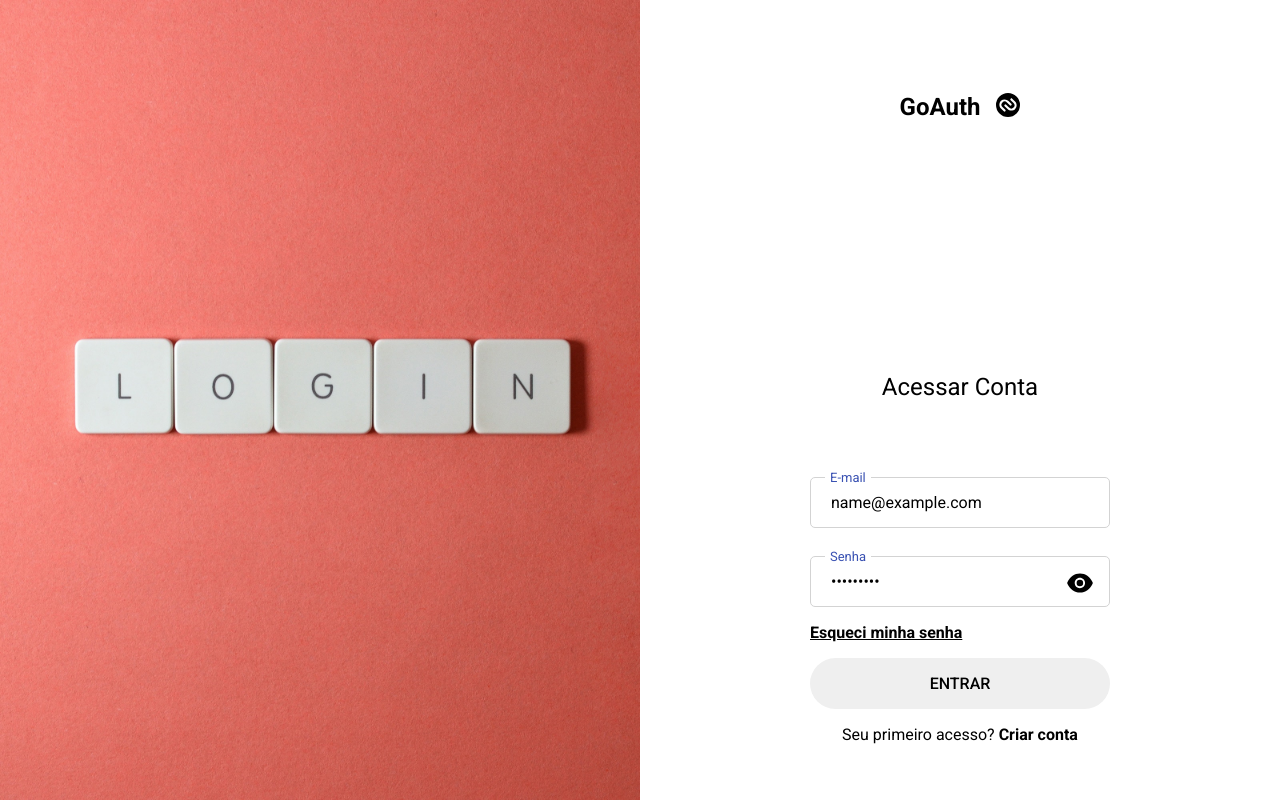
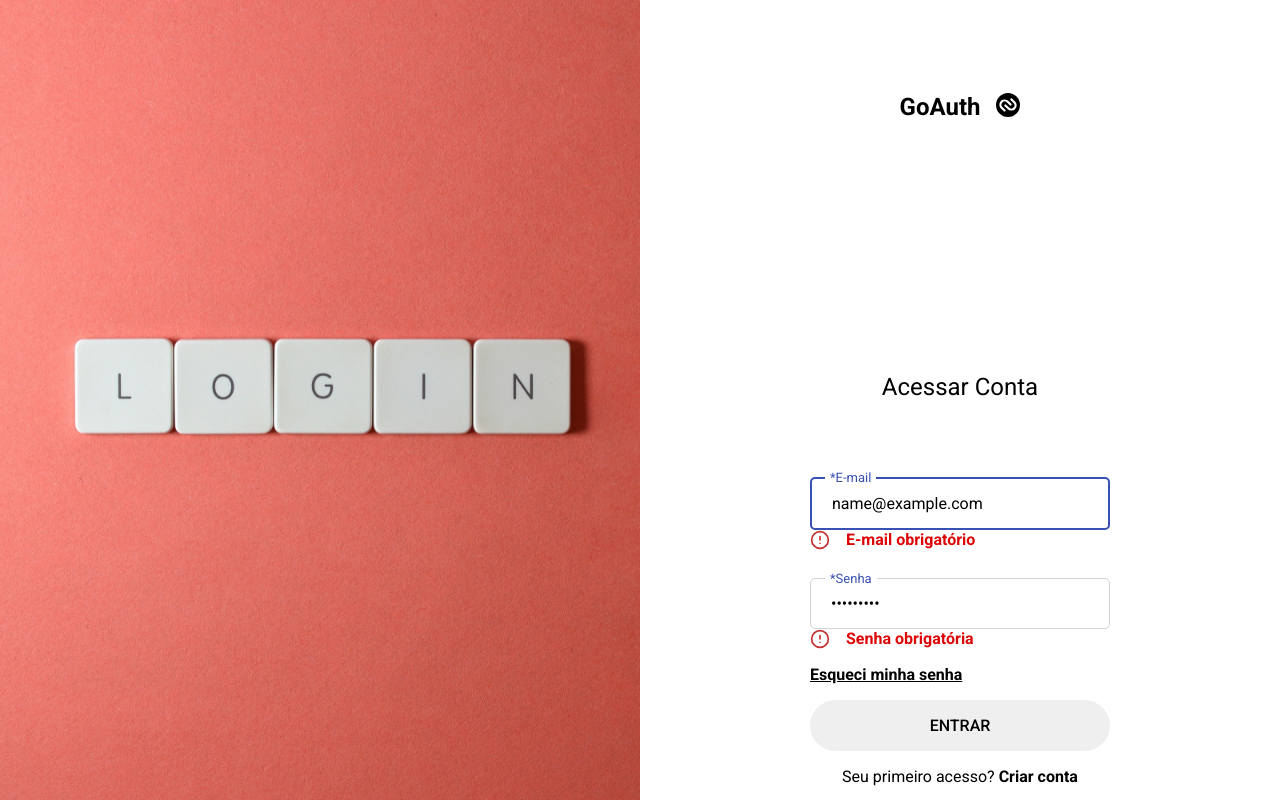
Before and after one commit to michelwene/GoAuth, a React (Create React App) app: page / in a window 1280 px wide. Both pictures are taken after typing "name@example.com", "Sample123" into the empty fields and a click on the button "ENTRAR". Built offline with nearby package versions, Linux system fonts and the light colour scheme.

Commit message:
refact: create component Input and Header

```diff
--- /dev/null
+++ b/src/components/ErrorInput/index.tsx
@@ -0,0 +1,15 @@
+import { FiAlertCircle } from "react-icons/fi";
+import { Content } from "./styles";
+
+interface ErrorInputProps {
+  children: React.ReactNode;
+}
+
+export function ErrorInput({ children }: ErrorInputProps) {
+  return (
+    <Content>
+      <FiAlertCircle size={20} color="#c53030" fontWeight={700} />
+      <p>{children}</p>
+    </Content>
+  );
+}
--- /dev/null
+++ b/src/components/ErrorInput/styles.ts
@@ -0,0 +1,11 @@
+import styled from "styled-components";
+
+export const Content = styled.div`
+  display: flex;
+  gap: 1rem;
+  p {
+    font-size: 1rem;
+    color: #dd0606;
+    font-weight: 700;
+  }
+`;
--- /dev/null
+++ b/src/components/Input/index.tsx
@@ -0,0 +1,30 @@
+import { ErrorInput } from "components/ErrorInput";
+import {
+  forwardRef,
+  ForwardRefRenderFunction,
+  InputHTMLAttributes,
+} from "react";
+import { FieldError } from "react-hook-form";
+import { FormLabel, InputGroup, InputLayout } from "./styles";
+
+interface InputProps extends InputHTMLAttributes<HTMLInputElement> {
+  name?: string;
+  error: FieldError;
+  type: string;
+  label: string;
+}
+
+const InputBase: ForwardRefRenderFunction<HTMLInputElement, InputProps> = (
+  { name, error = null, type, label, ...rest },
+  ref
+) => {
+  return (
+    <InputGroup>
+      <InputLayout name={name} id={name} ref={ref} type={type} />
+      <FormLabel>*{label}</FormLabel>
+      {!!error && <ErrorInput>{error.message}</ErrorInput>}
+    </InputGroup>
+  );
+};
+
+export const Input = forwardRef(InputBase);
--- /dev/null
+++ b/src/components/Input/styles.ts
@@ -0,0 +1,62 @@
+import styled from "styled-components";
+
+export const InputGroup = styled.div`
+  padding-top: 0.75rem;
+  position: relative;
+
+  input:focus + label,
+  input:not(:placeholder-shown) + label {
+    font-size: 13px;
+    top: 0;
+    color: #3951b2;
+  }
+
+  button {
+    border: 0 none;
+    background: inherit;
+
+    height: 30px;
+    width: 30px;
+
+    position: absolute;
+    right: 15px;
+    top: calc(50% - 8px);
+  }
+`;
+
+export const InputLayout = styled.input`
+  border: 1px solid lightgray;
+  border-radius: 5px;
+  outline: none;
+  min-width: 300px;
+  padding: 15px 50px 15px 20px;
+  font-size: 16px;
+  transition: all 0.1s linear;
+  -webkit-transition: all 0.1s linear;
+  -moz-transition: all 0.1s linear;
+  -webkit-appearance: none;
+
+  &:focus {
+    border: 2px solid #3951b2;
+  }
+
+  &::placeholder {
+    color: transparent;
+  }
+
+  &:focus:required:invalid {
+    border: 2px solid red;
+  }
+`;
+
+export const FormLabel = styled.label`
+  pointer-events: none;
+  position: absolute;
+  top: calc(50% - 8px);
+  left: 15px;
+  transition: all 0.1s linear;
+  -webkit-transition: all 0.1s linear;
+  -moz-transition: all 0.1s linear;
+  background-color: white;
+  padding: 5px;
+`;
--- a/src/pages/Login/index.tsx
+++ b/src/pages/Login/index.tsx
@@ -5,10 +5,7 @@ import {
   Content,
   FormButton,
   FormGroup,
-  FormInput,
-  FormLabel,
   FormLink,
-  InputGroup,
 } from "./styles";
 
 import { AiFillEye, AiFillEyeInvisible } from "react-icons/ai";
@@ -16,6 +13,7 @@ import { useState } from "react";
 import { useForm } from "react-hook-form";
 import { yupResolver } from "@hookform/resolvers/yup";
 import * as yup from "yup";
+import { Input } from "components/Input";
 
 const FormSignInSchema = yup.object({
   email: yup.string().required("E-mail obrigatório").trim(),
@@ -58,17 +56,18 @@ export function Login() {
         </div>
         <FormGroup onSubmit={handleSubmit(handleFormSubmit)}>
           <h2>Acessar Conta</h2>
-          <InputGroup>
-            <FormInput placeholder=" " type="email" {...register("email")} />
-            <FormLabel>E-mail</FormLabel>
-          </InputGroup>
-          <InputGroup>
-            <FormInput
-              placeholder=" "
-              type={showPassword ? "text" : "password"}
-              {...register("password")}
-            />
-            <FormLabel>Senha</FormLabel>
+          <Input
+            label="E-mail"
+            type="email"
+            {...register("email")}
+            error={errors.email}
+          />
+          <Input
+            type={showPassword ? "text" : "password"}
+            label="Senha"
+            {...register("password")}
+            error={errors.password}
+          >
             <button type="button" onClick={handleShowPassword}>
               {showPassword ? (
                 <AiFillEyeInvisible fontSize="30px" />
@@ -76,7 +75,7 @@ export function Login() {
                 <AiFillEye fontSize="30px" />
               )}
             </button>
-          </InputGroup>
+          </Input>
           <FormLink>Esqueci minha senha</FormLink>
           <FormButton type="submit">Entrar</FormButton>
           <p>
--- a/src/pages/Login/styles.ts
+++ b/src/pages/Login/styles.ts
@@ -56,75 +56,6 @@ export const FormGroup = styled.form`
   }
 `;
 
-export const InputGroup = styled.div`
-  padding-top: 0.75rem;
-  position: relative;
-
-  input:required:invalid + label {
-    color: red;
-  }
-
-  input:required:invalid + label::before {
-    content: "*";
-  }
-
-  input:focus + label,
-  input:not(:placeholder-shown) + label {
-    font-size: 13px;
-    top: 0;
-    color: #3951b2;
-  }
-
-  button {
-    border: 0 none;
-    background: inherit;
-
-    height: 30px;
-    width: 30px;
-
-    position: absolute;
-    right: 15px;
-    top: calc(50% - 8px);
-  }
-`;
-
-export const FormLabel = styled.label`
-  pointer-events: none;
-  position: absolute;
-  top: calc(50% - 8px);
-  left: 15px;
-  transition: all 0.1s linear;
-  -webkit-transition: all 0.1s linear;
-  -moz-transition: all 0.1s linear;
-  background-color: white;
-  padding: 5px;
-`;
-
-export const FormInput = styled.input`
-  border: 1px solid lightgray;
-  border-radius: 5px;
-  outline: none;
-  min-width: 300px;
-  padding: 15px 50px 15px 20px;
-  font-size: 16px;
-  transition: all 0.1s linear;
-  -webkit-transition: all 0.1s linear;
-  -moz-transition: all 0.1s linear;
-  -webkit-appearance: none;
-
-  &:focus {
-    border: 2px solid #3951b2;
-  }
-
-  &::placeholder {
-    color: transparent;
-  }
-
-  &:focus:required:invalid {
-    border: 2px solid red;
-  }
-`;
-
 export const FormLink = styled.a`
   align-self: flex-start;
   font-weight: 700;
```
